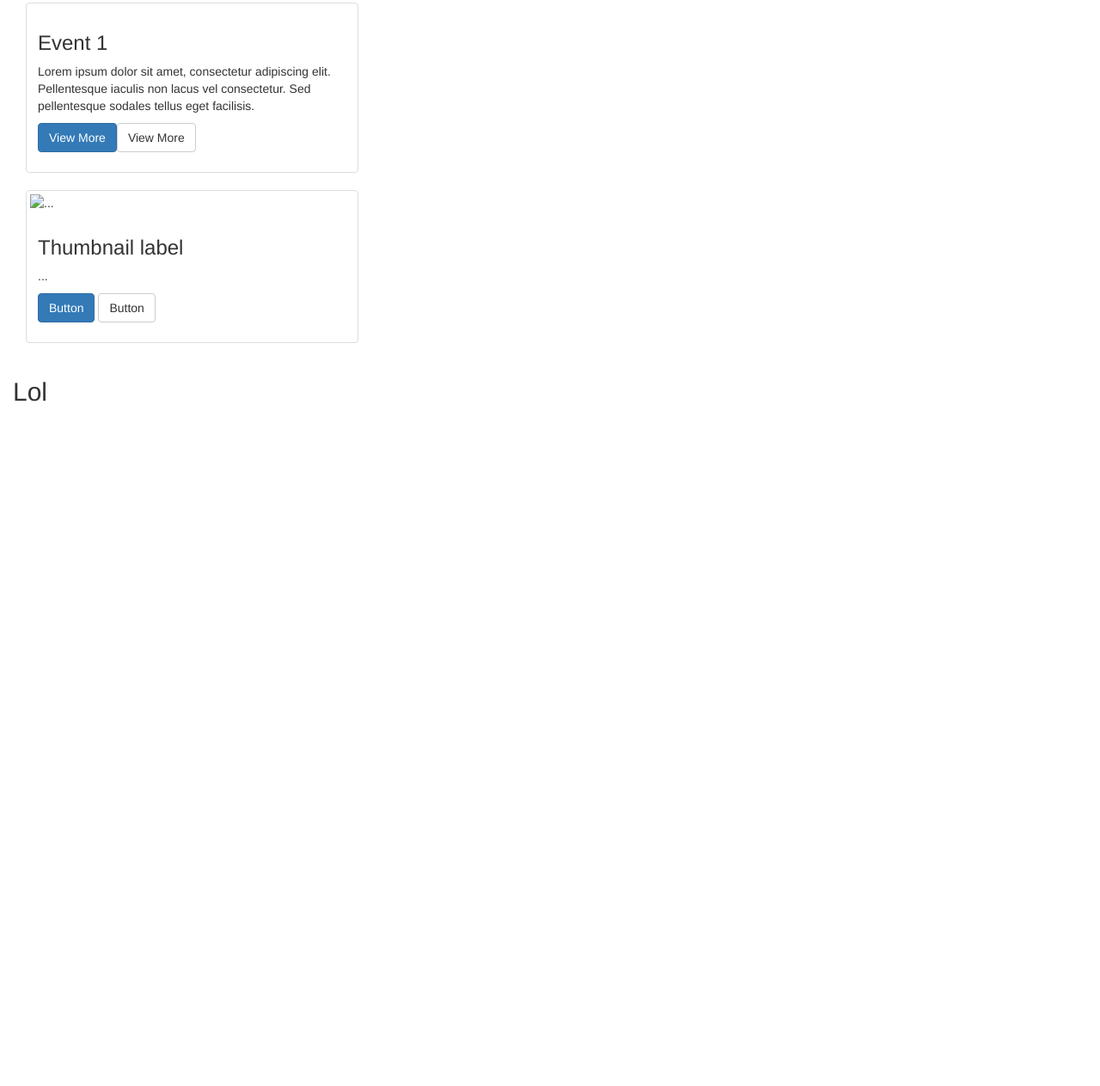
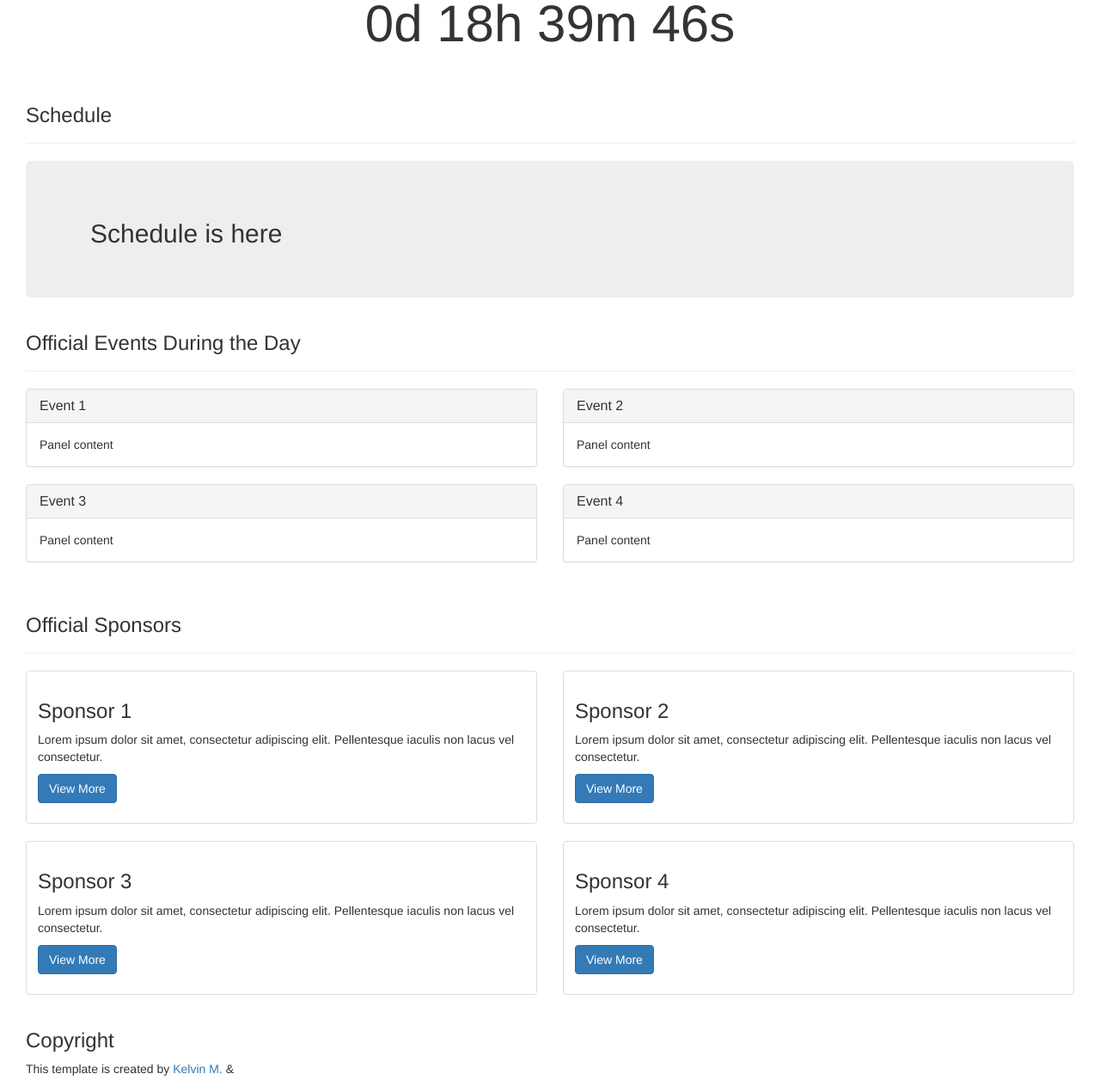
Before and after one commit to kkgm13/hackaTrack, a plain HTML site: page index.html in a window 1280 px wide. Shown: the part 219-1482 px from the top of the page at 86% size. Before the commit the page ends 800 px from the top, so only its background shows below. Drawn offline with nearby package versions, Linux system fonts and the light colour scheme.

Commit message:
Massive Additions: Section Dividers, Event and Sponsor Panels made

```diff
--- a/index.html
+++ b/index.html
@@ -12,10 +12,11 @@
 </head>
 <body class="container-fluid">
 	<!--Navbar-->
-	<nav class="navbar navbar-inverse navbar-fixed-top">
+	<nav class="navbar navbar-inverse navbar-static-top">
 		<div class="container-fluid">
 			<!-- Nav Bar -->
 			<div class="navbar-header">
+				<!--Aria-->
 		    	<button type="button" class="navbar-toggle collapsed" data-toggle="collapse" data-target="#bs-example-navbar-collapse-1" aria-expanded="false">
 					<span class="sr-only">Toggle navigation</span>
 					<span class="icon-bar"></span>
@@ -34,7 +35,7 @@
 					<!--Time Table-->
 					<li><a href="#">Timetable</a></li>
 				</ul>
-				<!---->
+				<!--Right Side-->
 				<ul class="nav navbar-nav navbar-right">
 					<!--Events-->
 					<li class="dropdown">
@@ -62,18 +63,22 @@
 			</div><!-- /.navbar-collapse -->
 		</div><!-- /.container-fluid -->
 	</nav>
-
-
 	<!--Container-->
 	<div class="container-fluid">
+		<!--Timer-->
+		<div class="container">
+			<div class="page-header">
+				<h2>Countdown to the End:</h2>
 
+			</div>
+			<br>
+			<p id="demo" style="text-align: center;font-size: 60px;"></p>
+		</div>
 
-		<!--Timer-->
-
-	<p id="demo"style="text-align: center;font-size: 60px;"></p>
 		<script>
-	// Set the date we're counting down to
-	var countDownDate = new Date("march 12, 2017 12:00:00").getTime();
+		// Set the date we're counting down
+			//Please SET the ENDING Date HERE
+		var countDownDate = new Date("March 12, 2017 12:00:00").getTime();
 
 		// Update the count down every 1 second
 		var x = setInterval(function() {
@@ -102,41 +107,127 @@
 		}, 1000);
 		</script>
 		<!--Scroll Down Timetable-->
+		<div class="page-header">
+			  <h3>Schedule</h3>
+			</div>
 		<div class="jumbotron">
 			<div class="container">
-
+				<h2>Schedule is here</h2>
 			</div>
 		</div>
-		<!--Events 3 by Row-->
+		<!--Events (Mobile: 2 a Row)-->
 		<div>
+			<div class="page-header">
+			  <h3>Official Events During the Day</h3>
+			</div>
+			<!--Row 1-->
 			<div class="row">
-				<div class="col-sm-6 col-md-4">
-					<div class="thumbnail">
-						<div class="caption">
-							<h3>Event 1</h3>
-							<p>Lorem ipsum dolor sit amet, consectetur adipiscing elit. Pellentesque iaculis non lacus vel consectetur. Sed pellentesque sodales tellus eget facilisis.</p>
-							<p><a href="#" class="btn btn-primary" role="button">View More</a><a href="#" class="btn btn-default" role="button">View More</a></p>
+				<!--Event 1-->
+				<div class="col-xs-12 col-sm-6">
+					<div class="panel panel-default">
+						<div class="panel-heading">
+							<h3 class="panel-title">Event 1</h3>
+						</div>
+						<div class="panel-body">
+							Panel content
+						</div>
+					</div>
+				</div>
+				<!--Event 2-->
+				<div class="col-xs-12 col-sm-6">
+					<div class="panel panel-default">
+						<div class="panel-heading">
+							<h3 class="panel-title">Event 2</h3>
+						</div>
+						<div class="panel-body">
+							Panel content
 						</div>
 					</div>
 				</div>
 			</div>
+			<!--Row 2-->
 			<div class="row">
-				<div class="col-sm-6 col-md-4">
+				<!--Event 3-->
+				<div class="col-xs-12 col-sm-6">
+					<div class="panel panel-default">
+						<div class="panel-heading">
+							<h3 class="panel-title">Event 3</h3>
+						</div>
+						<div class="panel-body">
+							Panel content
+						</div>
+					</div>
+				</div>
+				<!--Event 4-->
+				<div class="col-xs-12 col-sm-6">
+					<div class="panel panel-default">
+						<div class="panel-heading">
+							<h3 class="panel-title">Event 4</h3>
+						</div>
+						<div class="panel-body">
+							Panel content
+						</div>
+					</div>
+				</div>
+			</div>
+		</div>
+		<!--Sponsors (Mobile: 2 a Row)-->
+		<div>
+			<div class="page-header">
+			  <h3>Official Sponsors</h3>
+			</div>
+			<!--Row 1-->
+			<div class="row">
+				<!--Sponsor 1-->
+				<div class="col-xs-12 col-sm-6">
 					<div class="thumbnail">
-						<img src="..." alt="...">
 						<div class="caption">
-							<h3>Thumbnail label</h3>
-							<p>...</p>
-							<p><a href="#" class="btn btn-primary" role="button">Button</a> <a href="#" class="btn btn-default" role="button">Button</a></p>
+							<h3>Sponsor 1</h3>
+							<p>Lorem ipsum dolor sit amet, consectetur adipiscing elit. Pellentesque iaculis non lacus vel consectetur.</p>
+							<p><a href="#" class="btn btn-primary" role="button">View More</a></p>
 						</div>
+					</div>
+				</div>
+				<!--Sponsor 2-->
+				<div class="col-xs-12 col-sm-6">
+					<div class="thumbnail">
+						<div class="caption">
+							<h3>Sponsor 2</h3>
+							<p>Lorem ipsum dolor sit amet, consectetur adipiscing elit. Pellentesque iaculis non lacus vel consectetur.</p>
+							<p><a href="#" class="btn btn-primary" role="button">View More</a></p>
+						</div>
+					</div>
+				</div>
+			</div>
+			<!--Row 2-->
+			<div class="row">
+				<!--Sponsor 3-->
+				<div class="col-xs-12 col-sm-6">
+					<div class="thumbnail">
+						<div class="caption">
+							<h3>Sponsor 3</h3>
+							<p>Lorem ipsum dolor sit amet, consectetur adipiscing elit. Pellentesque iaculis non lacus vel consectetur.</p>
+							<p><a href="#" class="btn btn-primary" role="button">View More</a></p>
+						</div>
+					</div>
+				</div>
+				<!--Sponsor 4-->
+				<div class="col-xs-12 col-sm-6">
+					<div class="thumbnail">
+						<div class="caption">
+							<h3>Sponsor 4</h3>
+							<p>Lorem ipsum dolor sit amet, consectetur adipiscing elit. Pellentesque iaculis non lacus vel consectetur.</p>
+							<p><a href="#" class="btn btn-primary" role="button">View More</a></p>
 						</div>
 					</div>
 				</div>
 			</div>
 		</div>
 		<!--Footer-->
-	<footer>
-		<h2>Lol</h2>
-	</footer>
+		<div class="page-footer">
+			<h3>Copyright</h3>
+			<p>This template is created by <a href="https://github.com/kkgm13">Kelvin M.</a> & <a href=""></a></p>
+		</div>
+	</div>
 </body>
 </html>
```
Lines whose indentation alone changed are shown as unchanged.
